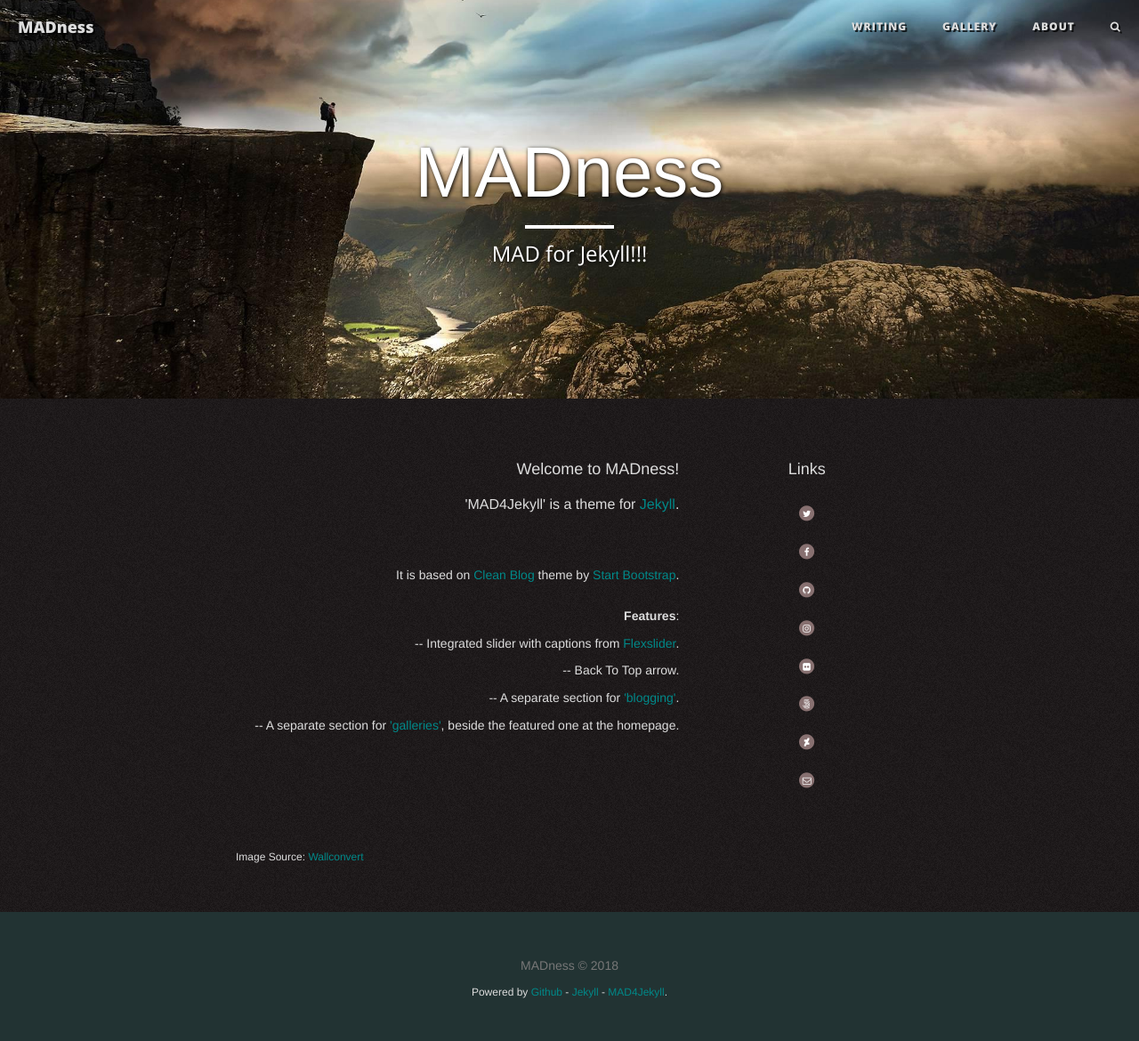
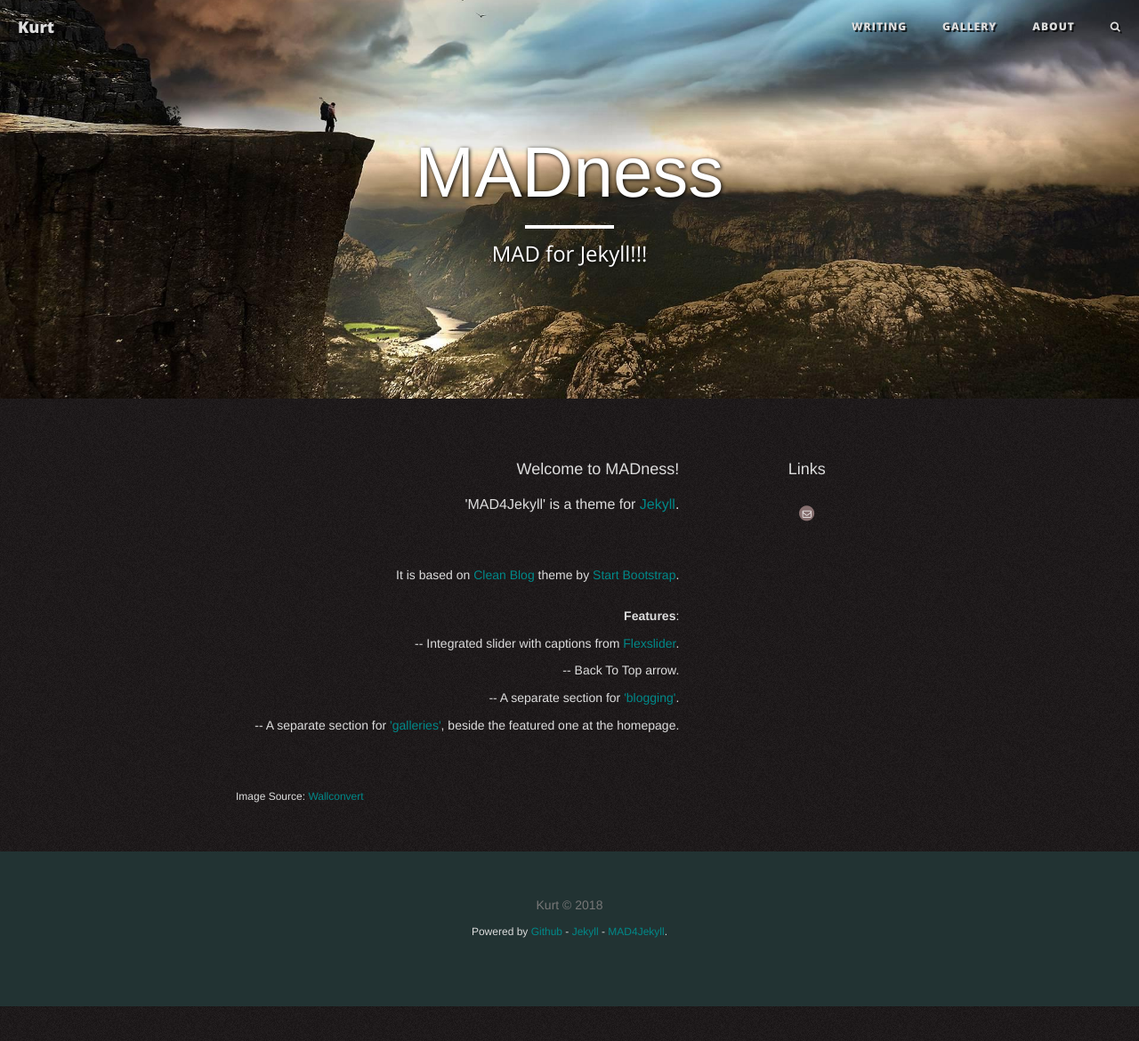
Before and after one commit to KurtKode/KurtKode.github.io, a Jekyll site: the page built from pages/index.html, in a window 1280 px wide and 1199 px high. Shown: the top 1170 px of the window at 89% size. Built offline with Jekyll 4.4.1, drawn with Linux system fonts in a browser that asks for light colours; nearby versions of some CDN libraries; part of the change alters nothing that is shown.

Commit message:
Update _config.yml

```diff
--- a/_config.yml
+++ b/_config.yml
@@ -1,5 +1,5 @@
 # Site settings
-title: "MADness"
+title: "Kurt"
 description: A Template for Jekyll
 
 # Files
@@ -11,7 +11,7 @@ assets:
 logo: logo.png
 discus_shortname: MADness
 email: mad@ness.com
-url: "http://madforjekyll.github.io"
+url: "http://KurtKode.github.io"
 search: true
 share: true
 comments: true
@@ -24,19 +24,19 @@ wpm: 200
 
 # Owner/author information
 owner:
-  name:   MADness
+  name:   Kurt
   avatar: avatar.jpg
   # Use the coder's toolbox at http://coderstoolbox.net/string/#!encoding=xml&action=encode&charset=us_ascii to encode your description into XML string
   description:    MAD for Jekyll
 
 # Social networking links used in footer. Update and remove as you like.
-twitter_username: MAD4Jekyll
-facebook_username: MAD4Jekyll
-github_username: MAD4Jekyll
-deviantart_username: MAD4Jekyll
-500px_username: MAD4Jekyll
-flickr_username: MAD4Jekyll
-instagram_username: MAD4Jekyll
+# twitter_username: MAD4Jekyll
+# facebook_username: MAD4Jekyll
+# github_username: MAD4Jekyll
+# deviantart_username: MAD4Jekyll
+# 500px_username: MAD4Jekyll
+# flickr_username: MAD4Jekyll
+# instagram_username: MAD4Jekyll
 
 
 # Internal nav
```
